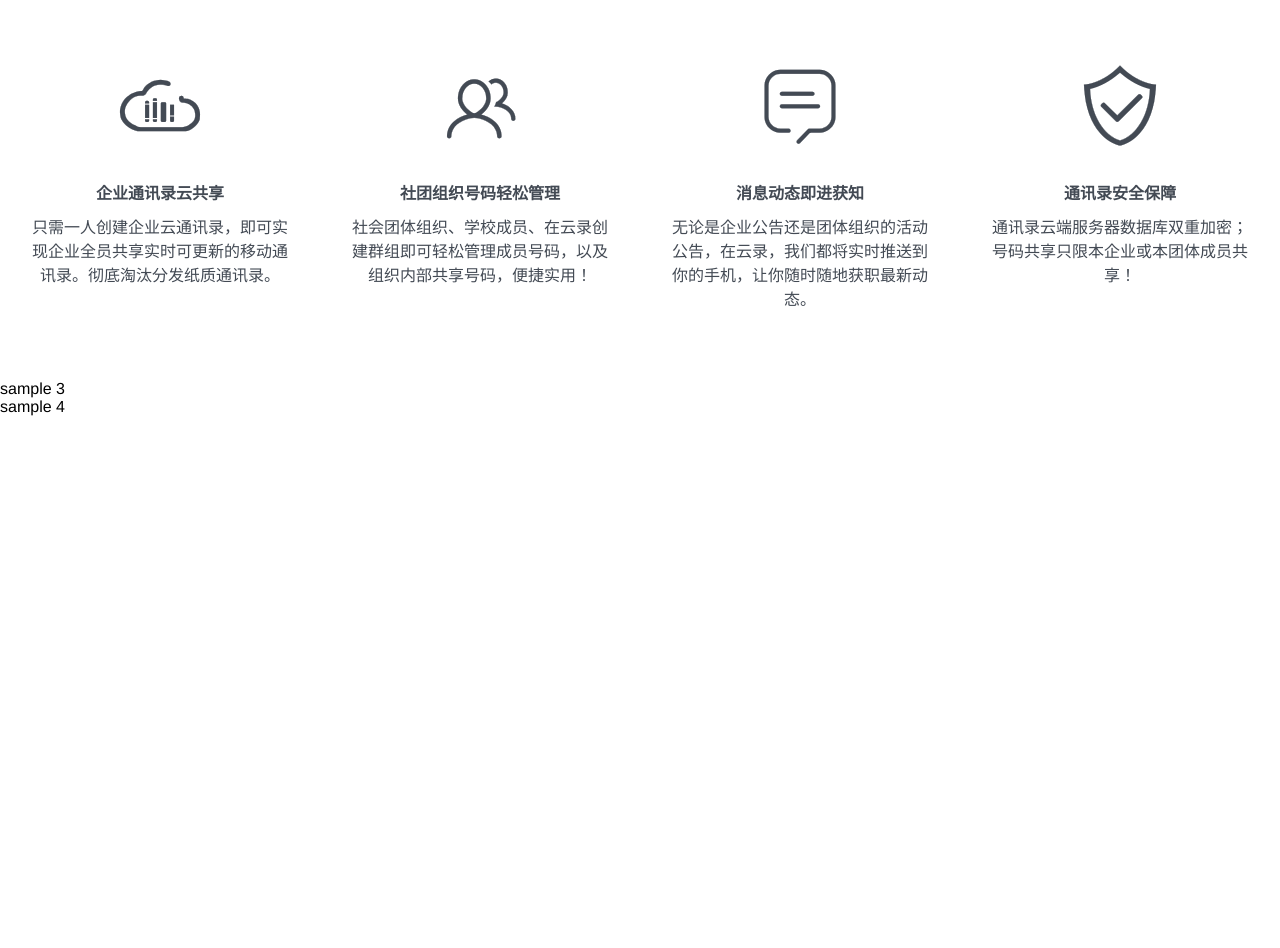
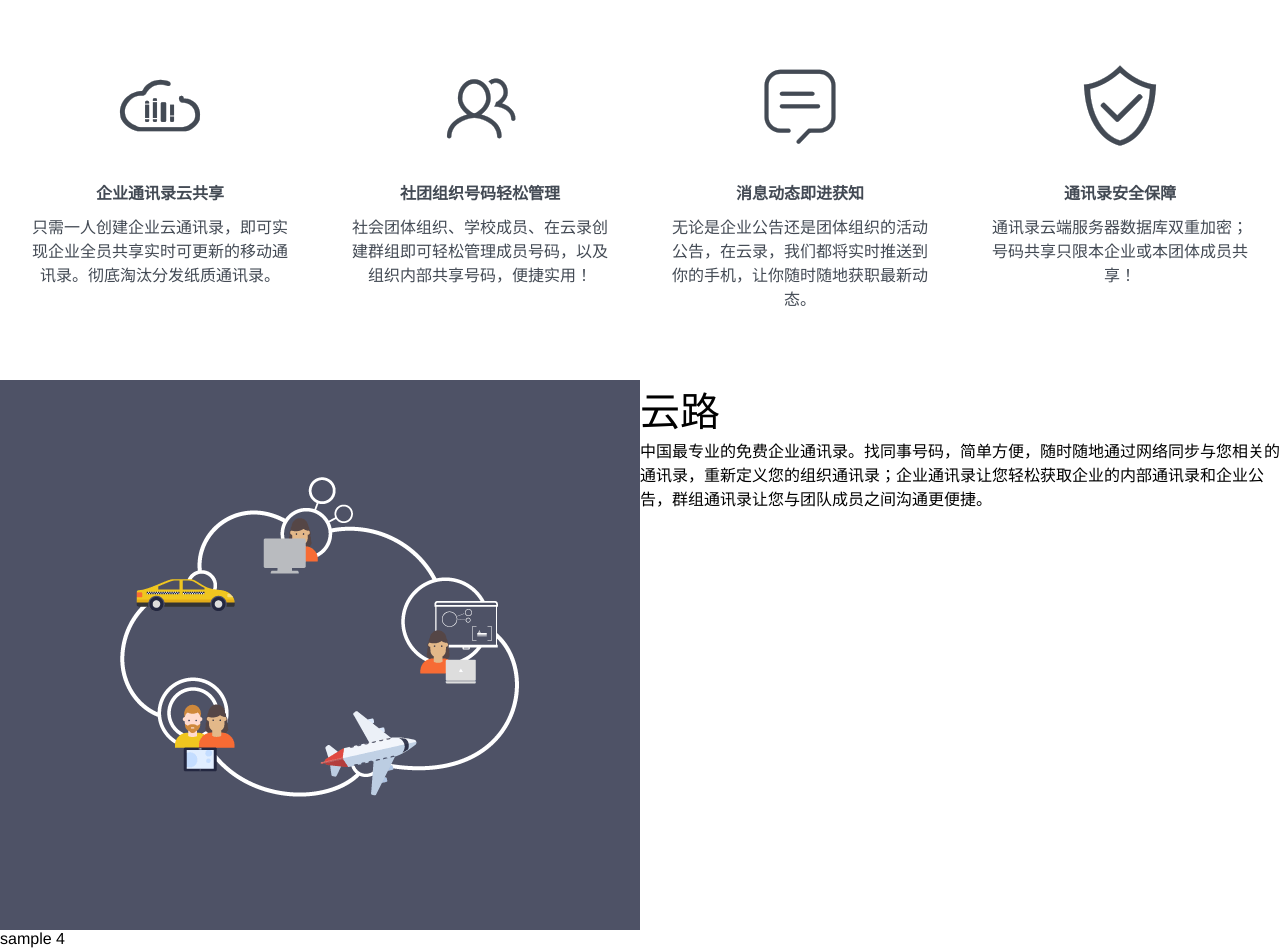
Before and after one commit to sekaiamber/yunlusample1, a plain HTML site: page sample1.html in a window 1280 px wide. Shown: the part 955-1903 px from the top of the page. Before the commit the page ends 1371 px from the top, so only its background shows below. Drawn offline with Linux system fonts and the light colour scheme.

Commit message:
[feature]. add 3rd content block.

```diff
--- a/content/css/sample1/sample1.css
+++ b/content/css/sample1/sample1.css
@@ -336,6 +336,28 @@
 }
 
 /*********
+* 3 content
+**********/
+.-content-3-left,
+.-content-3-right
+{
+	float: left;
+	width: 50%;
+	height: 550px;
+}
+.-content-3-left
+{
+	display: table;
+	text-align: center;
+	background: rgba(78, 82, 102, 1);
+}
+.-content-3-left div
+{
+	vertical-align: middle;
+	margin-top: 97px;
+}
+
+/*********
 * font
 **********/
 @font-face {
--- a/sample1.html
+++ b/sample1.html
@@ -73,7 +73,16 @@
 		</div>
 		<div style="clear: both; margin-bottom: 70px;"></div>
 	</div>
-	<div class="-trans-block">sample 3</div>
+	<div class="-content-3 -trans-block">
+		<div class="-content-3-left">
+			<div><img src="./content/images/sample1/welcomecloud.png"></div>
+		</div>
+		<div class="-content-3-right">
+			<div class="-h2">云路</div>
+			<div>中国最专业的免费企业通讯录。找同事号码，简单方便，随时随地通过网络同步与您相关的通讯录，重新定义您的组织通讯录；企业通讯录让您轻松获取企业的内部通讯录和企业公告，群组通讯录让您与团队成员之间沟通更便捷。</div>
+		</div>
+		<div style="clear: both;"></div>
+	</div>
 	<div class="-trans-block">sample 4</div>
 </body>
 </html>
```
Also changed, not shown: content/images/sample1/welcomecloud.png (added).
